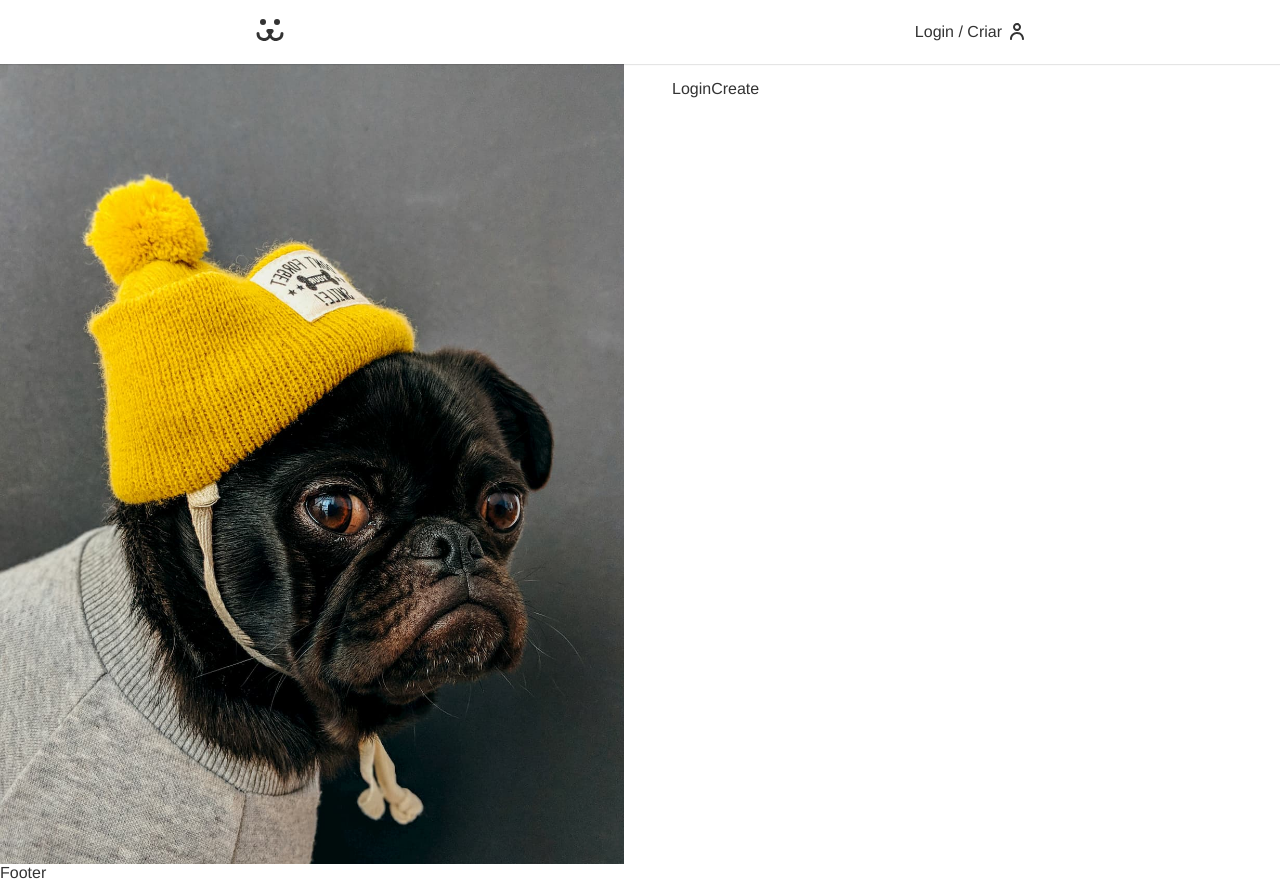
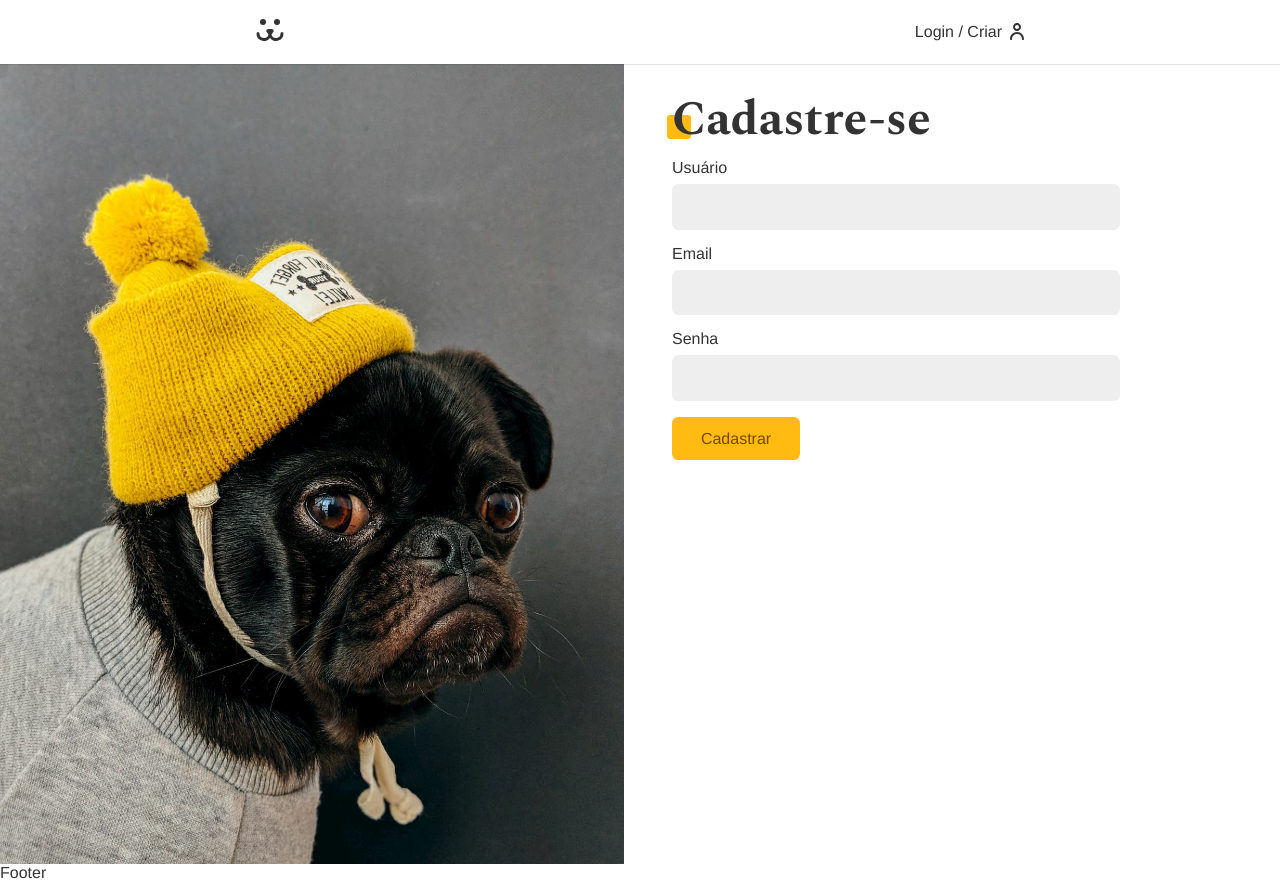
Before and after one commit to rafaellore/dogs, a React (Create React App) app: page /login/criar in a window 1280 px wide. Built offline with nearby package versions, Linux system fonts and the light colour scheme.

Commit message:
refactor(LoginCreate): improves LoginCreate with async function

```diff
--- a/src/api.js
+++ b/src/api.js
@@ -36,3 +36,16 @@
     },
   };
 }
+
+export function USER_POST(body) {
+  return {
+    url: API_URL + '/api/user',
+    options: {
+      method: 'POST',
+      headers: {
+        'Content-Type': 'application/json',
+      },
+      body: JSON.stringify(body),
+    },
+  };
+}
--- a/src/components/Login/LoginCreate.js
+++ b/src/components/Login/LoginCreate.js
@@ -1,7 +1,43 @@
 import React from 'react';
+import { USER_POST } from '../../api';
+import { useForm } from '../../hooks/useForm';
+import { UserContext } from '../../UserContext';
+import Button from '../Forms/Button';
+import { Input } from '../Forms/Input';
 
 function LoginCreate() {
-  return <div>LoginCreate</div>;
+  const username = useForm();
+  const email = useForm('email');
+  const password = useForm();
+
+  const { userLogin } = React.useContext(UserContext);
+
+  async function handleSubmit() {
+    event.preventDefault();
+
+    const { url, options } = USER_POST({
+      username: username.value,
+      email: email.value,
+      password: password.value,
+    });
+
+    const response = await fetch(url, options);
+
+    if (response.ok) userLogin(username.value, password.value);
+    console.log(response);
+  }
+
+  return (
+    <section>
+      <h1 className="title">Cadastre-se</h1>
+      <form onSubmit={handleSubmit}>
+        <Input label="Usuário" type="text" name="username" {...username} />
+        <Input label="Email" type="email" name="email" {...email} />
+        <Input label="Senha" type="password" name="password" {...password} />
+        <Button>Cadastrar</Button>
+      </form>
+    </section>
+  );
 }
 
 export default LoginCreate;
--- a/src/hooks/useForm.js
+++ b/src/hooks/useForm.js
@@ -5,6 +5,11 @@
     regex:
       /^(([^<>()[\]\\.,;:\s@"]+(\.[^<>()[\]\\.,;:\s@"]+)*)|(".+"))@((\[[0-9]{1,3}\.[0-9]{1,3}\.[0-9]{1,3}\.[0-9]{1,3}\])|(([a-zA-Z\-0-9]+\.)+[a-zA-Z]{2,}))$/,
     message: 'Preencha um email válido',
+  },
+  password: {
+    regex: /^(?=.*[a-z])(?=.*[A-Z])(?=.*\d)(?=.*[@$!%*?&])[A-Za-z\d@$!%*?&]{8,}$/,
+    message:
+      'Preencha uma senha válida, contendo no minímo 8 caracteres, uma letra maiuscula, uma minuscula, um numero e um caractere especial.',
   },
 };
 
```
